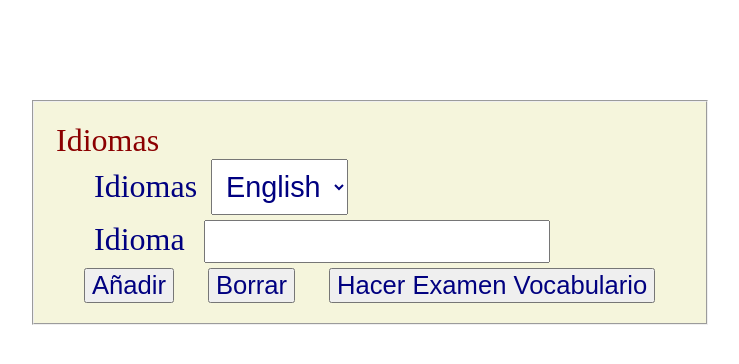
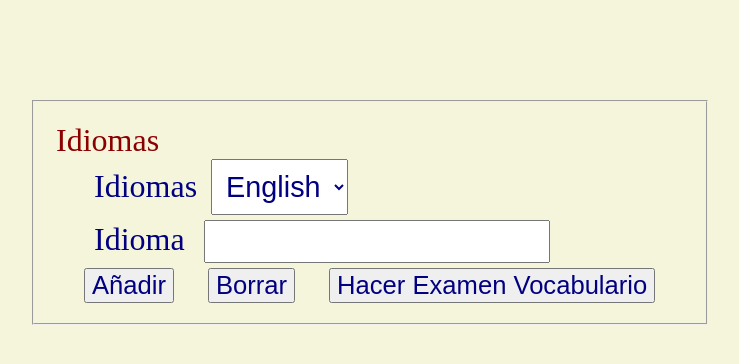
Before and after one commit to DigitalMenenia/aprende-vocabulario, a PHP site: page / in a window 1280 px wide. Shown: the top 364 px of the page, without its empty margins (76-815 px from the left). Run offline with PHP 8.4, Linux system fonts and the light colour scheme.

Commit message:
Update estilo.css

```diff
--- a/estilo/estilo.css
+++ b/estilo/estilo.css
@@ -1,3 +1,6 @@
+body {
+background-color: #F5F5DC;
+}
 .contenido{
     display:flex;
     flex-direction: column;
```
